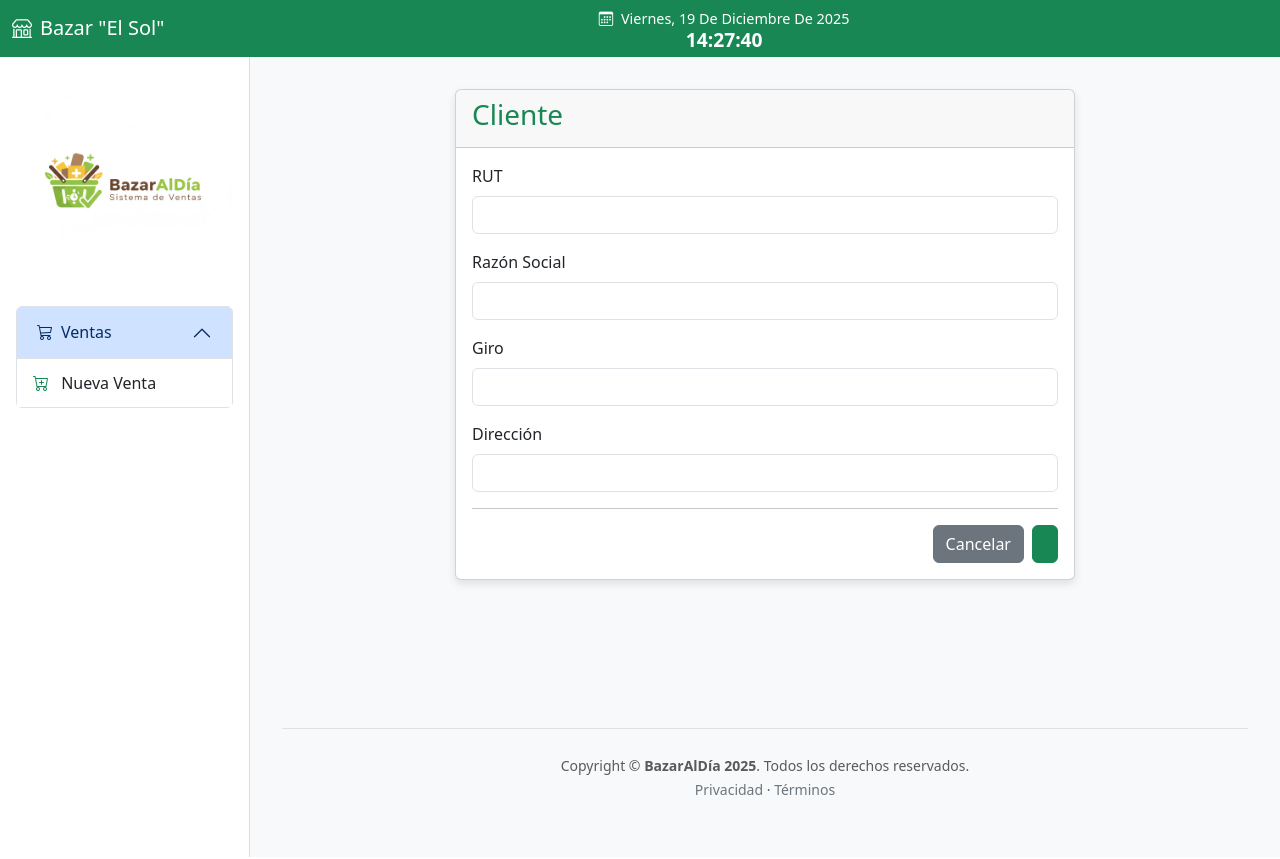
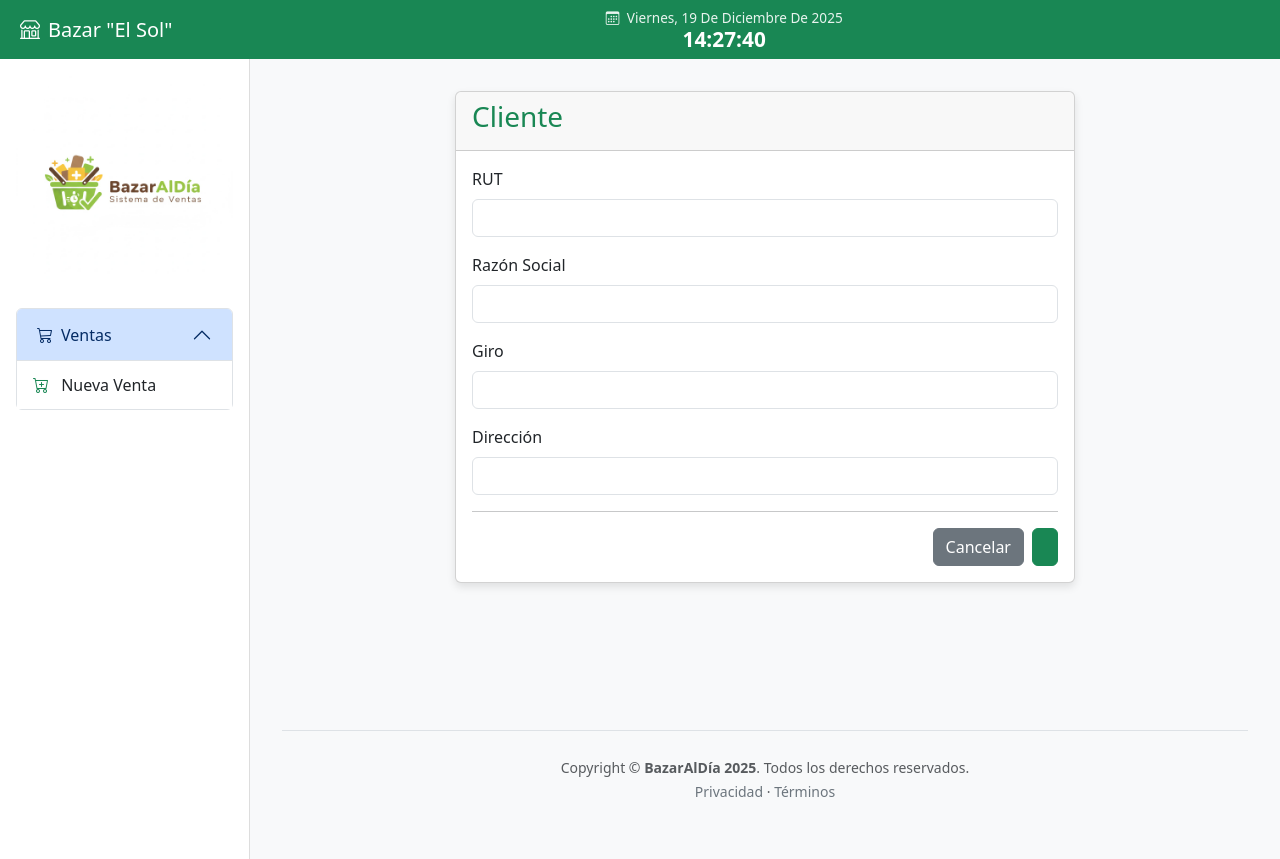
Before and after one commit to ceal2013/PROYECTO_INTEGRACION, a Django app: template templates/administracion/form_cliente.html in a window 1280 px wide. Run offline with Django 5.2, Linux system fonts and the light colour scheme; the template is opened without the code that fills it: values that come from a table or form of the project are taken from there, others are empty.

Commit message:
Mejora el diseño de la barra de navegación y ajusta el tamaño del reloj en dispositivos móviles.

```diff
--- a/templates/base_layout.html
+++ b/templates/base_layout.html
@@ -19,6 +19,7 @@
         .navbar {
             background-color: #198754;
         }
+        /* Enlaces del navbar blancos */
         .navbar-brand, .nav-link, .navbar-text {
             color: #fff !important;
         }
@@ -68,41 +69,42 @@
             .main-container {
                 padding: 1rem;
             }
+            /* Ajuste para que el reloj no sea gigante en movil */
+            #reloj-actual {
+                font-size: 1.1rem !important;
+            }
         }
     </style>
 </head>
 <body>
 
-    <nav class="navbar navbar-expand-lg navbar-dark sticky-top">
-        <div class="container-fluid">
-            <a class="navbar-brand" href="{% url 'home' %}">
+    <nav class="navbar navbar-dark sticky-top p-2">
+        <div class="container-fluid d-flex flex-column flex-md-row align-items-center justify-content-between">
+
+            <a class="navbar-brand mb-2 mb-md-0" href="{% url 'home' %}">
                 <i class="bi bi-shop me-2"></i>Bazar "El Sol"
             </a>
-            <button class="navbar-toggler" type="button" data-bs-toggle="collapse" data-bs-target="#navbarText">
-                <span class="navbar-toggler-icon"></span>
-            </button>
 
-            <div class="collapse navbar-collapse" id="navbarText">
-
-                <div class="text-white text-center mx-auto mb-3 mb-lg-0">
-                    <div style="font-size: 0.9rem; text-transform: capitalize;">
+            <div class="text-white text-center mb-2 mb-md-0 mx-auto">
+                <div style="font-size: 0.85rem; text-transform: capitalize; opacity: 0.9;">
                     <i class="bi bi-calendar3 me-1"></i> <span id="fecha-actual">Cargando...</span>
                 </div>
-                    <div style="font-size: 1.2rem; font-weight: bold; line-height: 1;">
+                <div style="font-size: 1.3rem; font-weight: bold; line-height: 1.1;">
                     <span id="reloj-actual">--:--:--</span>
                 </div>
             </div>
 
             {% if request.session.usuario_id %}
-                    <div class="ms-auto d-flex align-items-center">
-                        <span class="navbar-text me-3">
+                <div class="d-flex align-items-center flex-column flex-sm-row gap-2">
+                    <span class="navbar-text text-center text-sm-start" style="font-size: 0.9rem;">
                         <i class="bi bi-person-circle"></i>
-                            Usuario: <strong>{{ request.session.username }}</strong> ({{ request.session.rol }})
+                        {{ request.session.username }} <span class="badge bg-light text-success rounded-pill">{{ request.session.rol }}</span>
                     </span>
-                        <a href="{% url 'logout' %}" class="btn btn-outline-light btn-sm">Cerrar sesión</a>
+                    <a href="{% url 'logout' %}" class="btn btn-outline-light btn-sm px-3">
+                        <i class="bi bi-box-arrow-right"></i> Salir
+                    </a>
                 </div>
             {% endif %}
-            </div>
         </div>
     </nav>
 
@@ -225,26 +227,17 @@
     <script>
         function actualizarReloj() {
             const ahora = new Date();
-
-            // Opciones para la fecha (ej: Viernes 19 de Diciembre)
             const opcionesFecha = { weekday: 'long', day: 'numeric', month: 'long', year: 'numeric' };
             const fechaString = ahora.toLocaleDateString('es-ES', opcionesFecha);
-
-            // Opciones para la hora (ej: 14:30:05)
             const horaString = ahora.toLocaleTimeString('es-ES');
 
-            // Actualizar el HTML si existen los elementos
             const elFecha = document.getElementById('fecha-actual');
             const elReloj = document.getElementById('reloj-actual');
 
             if(elFecha) elFecha.innerText = fechaString;
             if(elReloj) elReloj.innerText = horaString;
         }
-
-        // Ejecutar cada 1 segundo (1000 ms)
         setInterval(actualizarReloj, 1000);
-
-        // Ejecutar inmediatamente al cargar para no esperar 1 segundo
         actualizarReloj();
     </script>
 </body>
```
Lines whose indentation alone changed are shown as unchanged.
